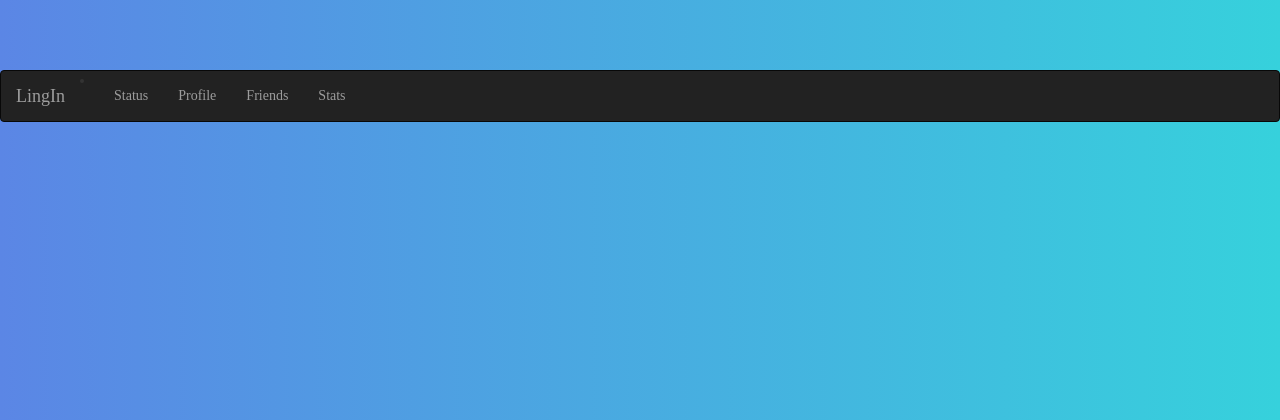
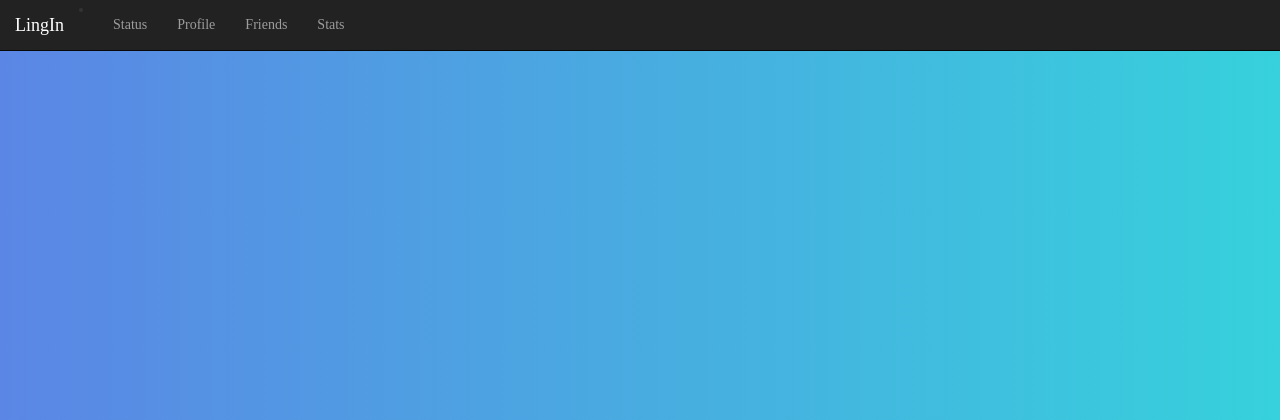
Before and after one commit to Fajrinmk/Tugas_1_PPW, a Django app: template templates/base.html in a window 1280 px wide. Shown: the top 420 px of the page. Run offline with Django 3.2, Linux system fonts and the light colour scheme; the template is opened without the code that fills it, so the values that code supplies are empty; parts of the project's set-up code (start-up, migrations or seed data) failed here and were passed over; some libraries are stand-ins or nearby versions.

Commit message:
hampir kelar

```diff
--- a/add_friend/templates/add_friend/add_friend.html
+++ b/add_friend/templates/add_friend/add_friend.html
@@ -1,4 +1,4 @@
-{% extends "add_friend/layout/base_add.html" %}
+{% extends "base.html" %}
 {% block content %}
 
 
--- a/templates/base.html
+++ b/templates/base.html
@@ -78,7 +78,7 @@ textarea {
 <body>
 
 <header>
-<nav class="navbar navbar-inverse">
+<nav class="navbar navbar-inverse navbar-fixed-top">
   <div class="container-fluid">
     <div class="navbar-header">
       <button type="button" class="navbar-toggle" data-toggle="collapse" data-target="#myNavbar">
--- a/update_status/models.py
+++ b/update_status/models.py
@@ -1,4 +1,7 @@
 from django.db import models
+from django.utils import timezone
+import pytz
+
 
 class Status(models.Model):
 	def converTime():
```
